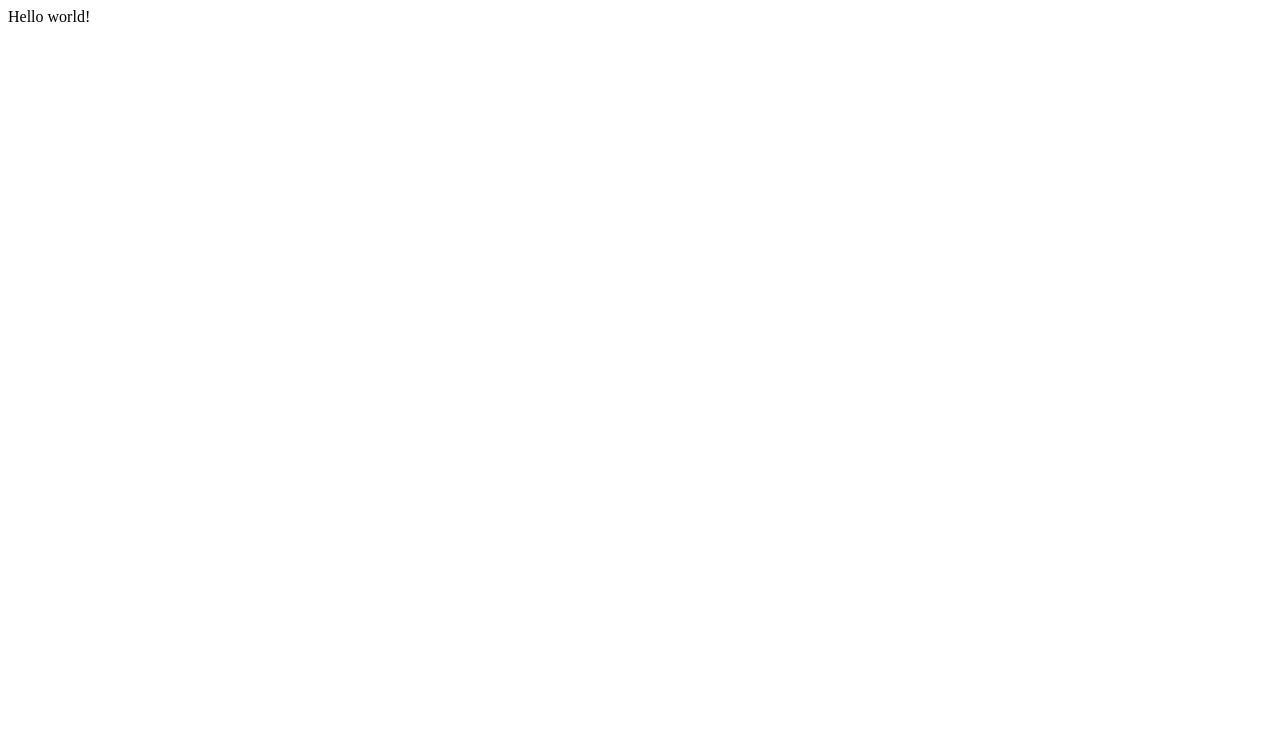
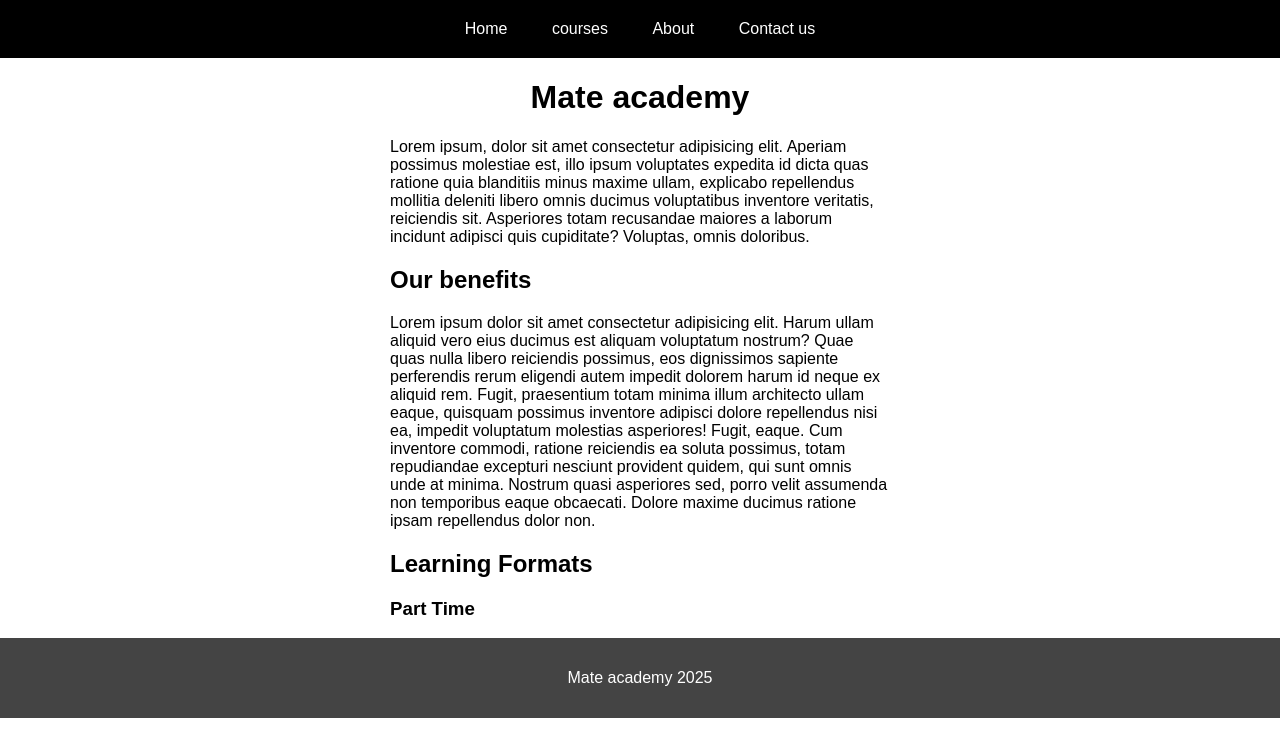
Before and after one commit to sergiodealencar/sergiodealencar.github.io, a plain HTML site: page index.html in a window 1280 px wide. Drawn offline with Linux system fonts and the light colour scheme.

Commit message:
Update index.html

```diff
--- a/index.html
+++ b/index.html
@@ -1 +1,40 @@
-Hello world!
+<!DOCTYPE html>
+<html lang="en">
+  <head>
+    <meta charset="UTF-8">
+    <title>Mate academy</title>
+    <link rel="stylesheet" href="style.css">
+    <link rel="stylesheet" href="normalize.css">
+  </head>
+  <body>
+    <header class="header">
+      <nav class="nav">
+        <a class="nav__link" href="index2.html">Home</a>
+        <a class="nav__link" href="courses.html">courses</a>
+        <a class="nav__link" href="about.html">About</a>
+        <a class="nav__link" href="contacts.html">Contact us</a>
+        </nav>
+    </header>
+
+    <main class="container">
+      <h1 class="title">Mate academy</h1>
+      <p>Lorem ipsum, dolor sit amet consectetur adipisicing elit. Aperiam possimus molestiae est, illo ipsum voluptates expedita id dicta quas ratione quia blanditiis minus maxime ullam, explicabo repellendus mollitia deleniti libero omnis ducimus voluptatibus inventore veritatis, reiciendis sit. Asperiores totam recusandae maiores a laborum incidunt adipisci quis cupiditate? Voluptas, omnis doloribus.</p>
+
+    <section class="benefits">
+      <h2>Our benefits</h2>
+      <p>Lorem ipsum dolor sit amet consectetur adipisicing elit. Harum ullam aliquid vero eius ducimus est aliquam voluptatum nostrum? Quae quas nulla libero reiciendis possimus, eos dignissimos sapiente perferendis rerum eligendi autem impedit dolorem harum id neque ex aliquid rem. Fugit, praesentium totam minima illum architecto ullam eaque, quisquam possimus inventore adipisci dolore repellendus nisi ea, impedit voluptatum molestias asperiores! Fugit, eaque. Cum inventore commodi, ratione reiciendis ea soluta possimus, totam repudiandae excepturi nesciunt provident quidem, qui sunt omnis unde at minima. Nostrum quasi asperiores sed, porro velit assumenda non temporibus eaque obcaecati. Dolore maxime ducimus ratione ipsam repellendus dolor non.</p>
+    </section>
+
+    <section class="formats">
+      <h2>Learning Formats</h2>
+      <article>
+        <h3>Part Time</h3>
+      </article>
+    </section>
+    </main>
+
+    <footer class="footer">
+      Mate academy 2025
+    </footer>
+  </body>
+</html>
```
